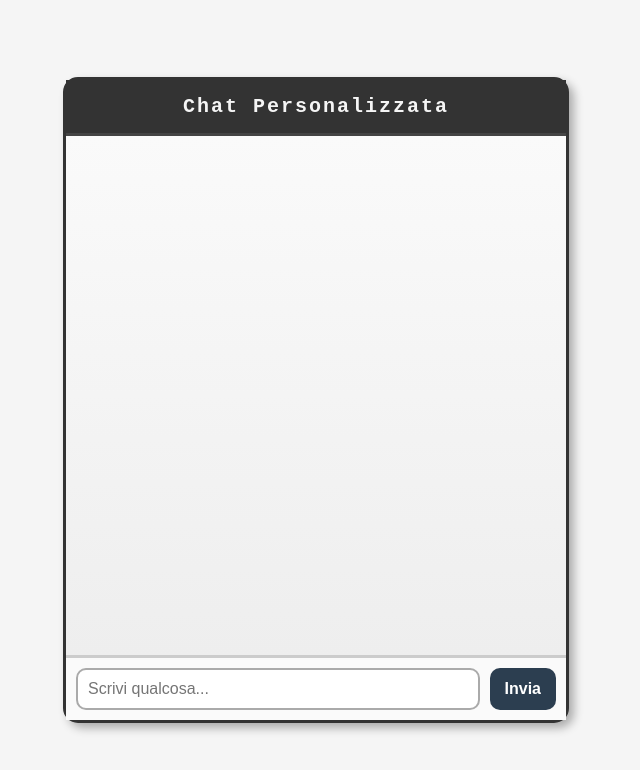
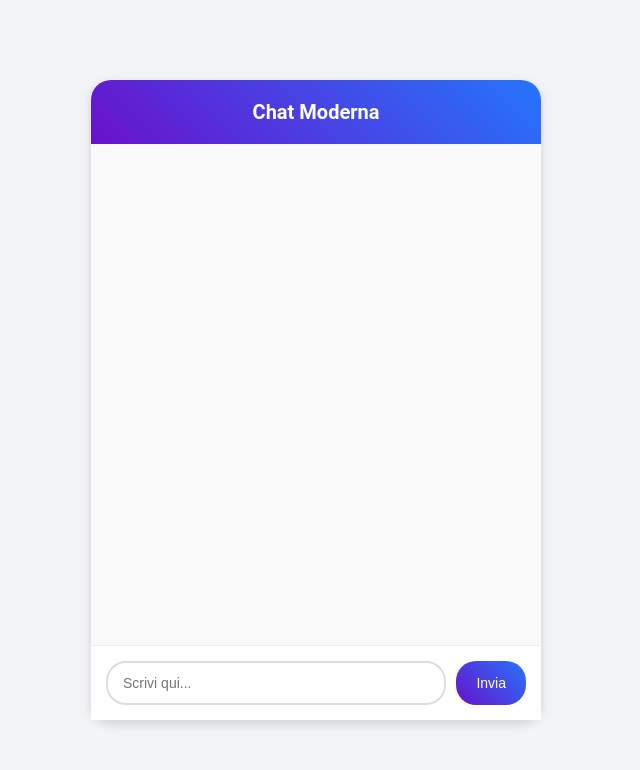
Before and after one commit to leopoldev404/fancy-barber, a plain HTML site: page index.html in a window 1280 px wide. Shown: the whole page, without its empty margins (324-964 px from the left). Drawn offline with Linux system fonts and the light colour scheme.

Commit message:
Update index.html

```diff
--- a/index.html
+++ b/index.html
@@ -3,114 +3,126 @@
 <head>
     <meta charset="UTF-8">
     <meta name="viewport" content="width=device-width, initial-scale=1.0">
-    <title>Chat Personalizzata</title>
+    <title>Chat Moderna</title>
     <style>
+        /* Stile generale */
         body {
-            font-family: 'Courier New', Courier, monospace;
+            font-family: 'Roboto', Arial, sans-serif;
             margin: 0;
-            background-color: #f5f5f5;
+            background-color: #f3f4f6;
             display: flex;
             justify-content: center;
             align-items: center;
             height: 100vh;
+            color: #333;
         }
 
         .chat-container {
             width: 90%;
-            max-width: 500px;
+            max-width: 450px;
             height: 80%;
-            background-color: #ffffff;
-            border: 3px solid #333333;
-            border-radius: 15px;
+            background: #ffffff;
+            border-radius: 20px;
             display: flex;
             flex-direction: column;
-            box-shadow: 5px 5px 10px rgba(0, 0, 0, 0.3);
+            box-shadow: 0 4px 12px rgba(0, 0, 0, 0.15);
         }
 
+        /* Header della chat */
         .chat-header {
-            background-color: #333333;
-            color: #f5f5f5;
+            background: linear-gradient(45deg, #6a11cb, #2575fc);
+            color: #ffffff;
             text-align: center;
-            padding: 15px;
+            padding: 20px;
             font-size: 20px;
             font-weight: bold;
-            letter-spacing: 2px;
-            border-bottom: 3px solid #444444;
+            border-top-left-radius: 20px;
+            border-top-right-radius: 20px;
         }
 
+        /* Area messaggi */
         .chat-messages {
             flex: 1;
-            padding: 15px;
+            padding: 20px;
             overflow-y: auto;
-            background: linear-gradient(180deg, #fafafa, #eeeeee);
+            background-color: #f9f9f9;
         }
 
         .message {
             margin: 10px 0;
-            padding: 10px 15px;
-            border-radius: 12px;
-            font-size: 16px;
-            line-height: 1.5;
+            padding: 12px 18px;
+            border-radius: 16px;
+            font-size: 15px;
+            line-height: 1.4;
             width: fit-content;
             max-width: 80%;
             word-wrap: break-word;
+            box-shadow: 0 2px 4px rgba(0, 0, 0, 0.1);
         }
 
         .user-message {
-            background-color: #dde5f0;
-            color: #2c3e50;
+            background-color: #e1f5fe;
+            color: #0277bd;
             align-self: flex-end;
+            border-top-right-radius: 0;
         }
 
         .bot-message {
-            background-color: #e9f7d6;
-            color: #1d5e20;
+            background-color: #fce4ec;
+            color: #d81b60;
             align-self: flex-start;
+            border-top-left-radius: 0;
         }
 
+        /* Input messaggi */
         .chat-input {
             display: flex;
-            padding: 10px;
-            background-color: #fafafa;
-            border-top: 3px solid #cccccc;
+            padding: 15px;
+            background-color: #ffffff;
+            border-top: 1px solid #eeeeee;
         }
 
         .chat-input input {
             flex: 1;
-            padding: 10px;
-            border: 2px solid #aaaaaa;
-            border-radius: 10px;
-            font-size: 16px;
-            margin-right: 10px;
+            padding: 12px 15px;
+            border: 2px solid #dddddd;
+            border-radius: 20px;
+            font-size: 14px;
+            outline: none;
+            transition: border-color 0.2s ease;
+        }
+
+        .chat-input input:focus {
+            border-color: #6a11cb;
         }
 
         .chat-input button {
-            background-color: #2c3e50;
+            background: linear-gradient(45deg, #6a11cb, #2575fc);
             color: #ffffff;
             border: none;
-            padding: 10px 15px;
-            font-size: 16px;
-            font-weight: bold;
-            border-radius: 10px;
+            padding: 12px 20px;
+            margin-left: 10px;
+            border-radius: 20px;
+            font-size: 14px;
             cursor: pointer;
-            transition: background-color 0.3s ease;
+            transition: background 0.3s ease;
         }
 
         .chat-input button:hover {
-            background-color: #1a242f;
+            background: linear-gradient(45deg, #2575fc, #6a11cb);
         }
     </style>
 </head>
 <body>
     <div class="chat-container">
         <div class="chat-header">
-            Chat Personalizzata
+            Chat Moderna
         </div>
         <div class="chat-messages" id="chat-messages">
             <!-- Messaggi dinamici -->
         </div>
         <div class="chat-input">
-            <input type="text" id="user-input" placeholder="Scrivi qualcosa..." autocomplete="off">
+            <input type="text" id="user-input" placeholder="Scrivi qui..." autocomplete="off">
             <button id="send-btn">Invia</button>
         </div>
     </div>
@@ -138,11 +150,11 @@
 
         function simulateBotResponse(userMessage) {
             setTimeout(() => {
-                let botReply = `Non capisco "${userMessage}". Puoi riformulare?`;
+                let botReply = `Non capisco "${userMessage}". Riprova!`;
                 if (userMessage.toLowerCase() === "ciao") {
-                    botReply = "Ciao! Sono un bot personalizzato! 😊";
+                    botReply = "Ciao! 😊 Come posso aiutarti?";
                 } else if (userMessage.toLowerCase().includes("come stai")) {
-                    botReply = "Sto benissimo, grazie! E tu?";
+                    botReply = "Sto bene, grazie! Tu come stai?";
                 }
                 addMessage("bot", botReply);
             }, 1000);
```
